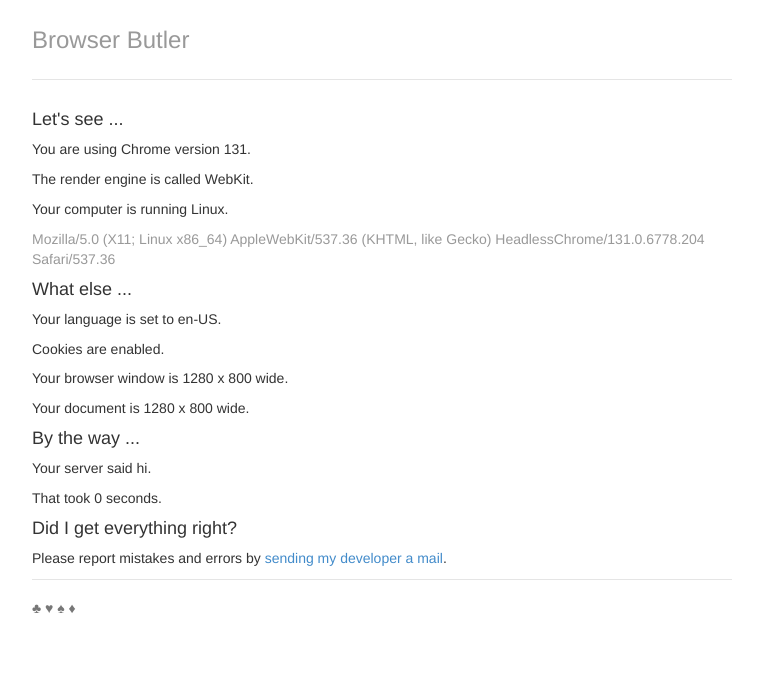
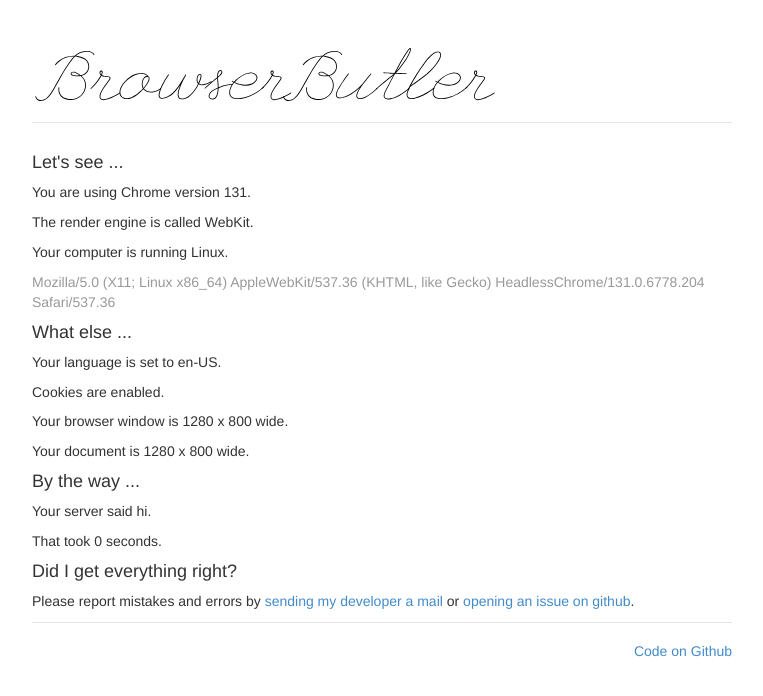
Before and after one commit to lislis/browser-butler, a website: page app/index.html in a window 1280 px wide. Shown: the whole page, without its empty margins (258-1021 px from the left). Drawn offline with nearby package versions, Linux system fonts and the light colour scheme; files that its build step writes are made by us from their sources.

Commit message:
add logo, redme and license

```diff
--- a/app/index.html
+++ b/app/index.html
@@ -13,47 +13,31 @@
     <!-- build:css styles/main.css -->
     <link rel="stylesheet" href="styles/main.css">
     <!-- endbuild -->
-        <!-- build:js scripts/vendor/modernizr.js -->
-        <script src="bower_components/modernizr/modernizr.js"></script>
-        <!-- endbuild -->
 
 </head>
 <body>
     <!--[if lt IE 10]>
         <p class="browsehappy">You are using an <strong>outdated</strong> browser. Please <a href="http://browsehappy.com/">upgrade your browser</a> to improve your experience.</p>
     <![endif]-->
-
-
     <div class="container">
         <div class="header">
-                <!-- <ul class="nav nav-pills pull-right">
-                    <li class="active"><a href="#">Home</a></li>
-                    <li><a href="#">About</a></li>
-                    <li><a href="#">Contact</a></li>
-                </ul> -->
-                <h3 class="text-muted">Browser Butler</h3>
+            <h1 class="logo">Browser Butler</h1>
         </div>
-            <!-- <div>
-                <form role="form" id="js-checkString">
-                  <div class="form-group">
-                    <input type="text" class="form-control" id="userAgentInput" placeholder="userAgent string">
+        <noscript>
+            <div>
+                <p class="alert alert-warning">Your Javascript is disabled. Enable it to see Browser Butler's results.</p>
             </div>
-                  <button type="submit" class="btn btn-info">check this one</button>
-                </form>
-            </div> -->
-            <div>
-                <noscript>
-                    <p class="alert alert-warning">Your Javascript is disabled. Enable it to see Browser Butler's results.</p>
         </noscript>
-                <div id="js-output"></div>
-                <div id="js-server-output"></div>
+        <div id="js-output">
+        </div>
+        <div id="js-server-output">
         </div>
         <div>
             <h4>Did I get everything right?</h4>
-                <p>Please report mistakes and errors by <a class="" id="js-feedback" href="mailto:mail@lisapassing.de?subject=Browser Butler: feedback w/ js disabled">sending my developer a mail</a><!--  or <a href="#">opening an issue on github</a> -->.</p>
+            <p>Please report mistakes and errors by <a class="" id="js-feedback" href="mailto:mail@lisapassing.de?subject=Browser Butler: feedback w/ js disabled">sending my developer a mail</a> or <a href="https://github.com/lislis/browser-butler/issues">opening an issue on github</a>.</p>
         </div>
         <div class="footer">
-                <p>&clubs; &hearts; &spades; &diams;</p>
+            <p class="pull-right"><a href="https://github.com/lislis/browser-butler" title="view the source code">Code on Github</a></p>
         </div>
 
     </div>
@@ -65,11 +49,6 @@
     <!-- endbower -->
     <!-- endbuild -->
 
-
-        <!-- build:js scripts/plugins.js -->
-
-        <!-- endbuild -->
-
     <!-- build:js scripts/main.js -->
     <script src="scripts/main.js"></script>
     <!-- endbuild -->
--- a/app/styles/main.scss
+++ b/app/styles/main.scss
@@ -67,6 +67,21 @@ body {
     }
 }
 
+/* Logo */
+
+.logo {
+    width: 7em;
+    height: 1em;
+    overflow: hidden;
+    text-indent: -99em;
+    background: {
+        image: url(../images/logo.svg);
+        repeat: no-repeat;
+        size: 100%;
+        position: center center;
+    }
+}
+
 /* Responsive: Portrait tablets and up */
 @media screen and (min-width: 768px) {
     .container {
@@ -90,4 +105,8 @@ body {
     .jumbotron {
         border-bottom: 0;
     }
+    .logo {
+        width: 13em;
+        height: 2em;
+    }
 }
```
Also changed, not shown: LICENSE.txt (added), README.md (added), app/images/logo.svg (added), app/styles/main.css. Lines whose indentation alone changed are shown as unchanged.
